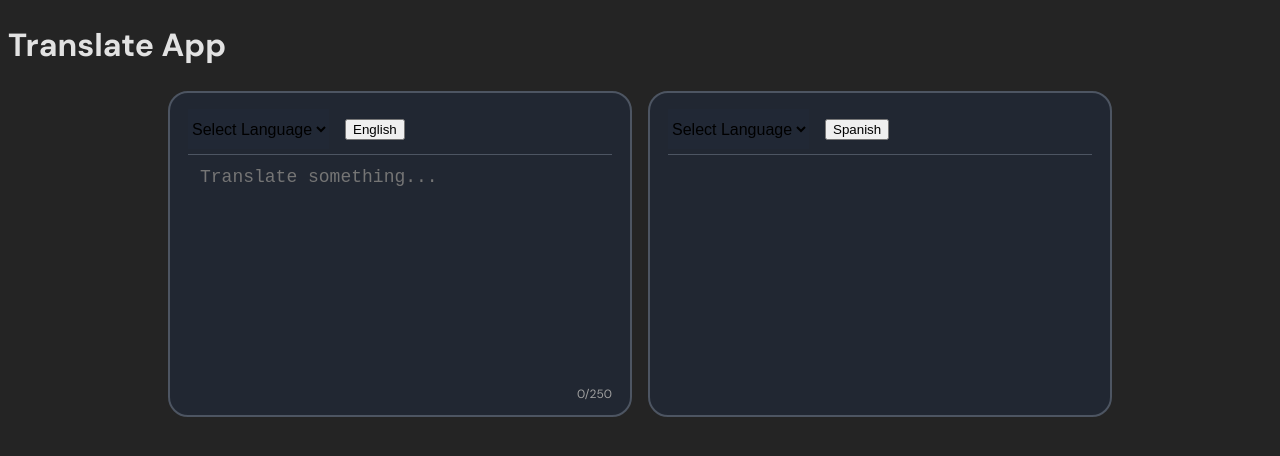
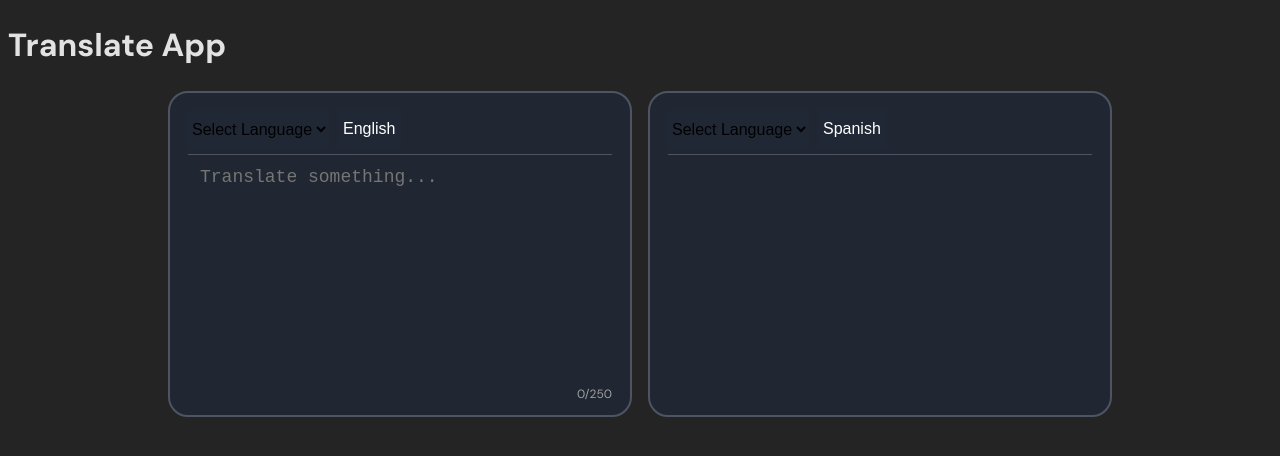
Before and after one commit to Marcobc-exe/translate-app, a React (Vite) app: page / in a window 1280 px wide. Shown: the top 456 px of the page. Built offline with nearby package versions, Linux system fonts and the light colour scheme.

Commit message:
style: Adding styles to btnTranslate component

```diff
--- a/src/components/Selects/SelectLanguage.tsx
+++ b/src/components/Selects/SelectLanguage.tsx
@@ -19,7 +19,7 @@ export const SelectLanguage: FC<Props> = ({
   return (
     <Grid
       container
-      spacing={2}
+      spacing={1}
       height={"50px"}
       borderBottom={"1px solid #4D5562"}
       alignItems={"center"}
--- a/src/components/buttons/BtnDefaultLanguage.tsx
+++ b/src/components/buttons/BtnDefaultLanguage.tsx
@@ -20,7 +20,7 @@ export const BtnDefaultLanguage: FC<Props> = ({
 
   return (
     <button
-      className="btn-default-language"
+      className="btnTranslate"
       onClick={handleOnClick}
     >
       {source?.label ?? target?.label}
--- a/src/components/buttons/buttons.css
+++ b/src/components/buttons/buttons.css
@@ -1,15 +1,8 @@
 .btnTranslate {
-  background-color: #263FA9; /* Green */
+  background-color: #212936CC;
   border: none;
   color: white;
-  padding: 12px 28px;
-  text-align: center;
-  text-decoration: none;
-  display: inline-block;
   font-size: 16px;
   cursor: pointer;
-  border-radius: 14px;
-  border: 1px solid white;
-  margin-top: 10px;
-  align-self: right;
+  height: 40px;
 }
```
